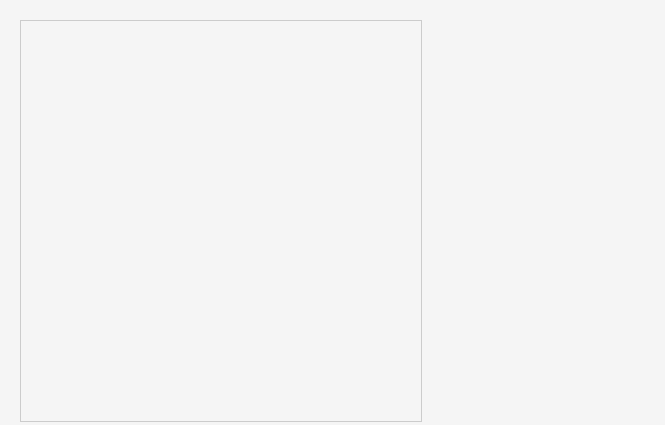
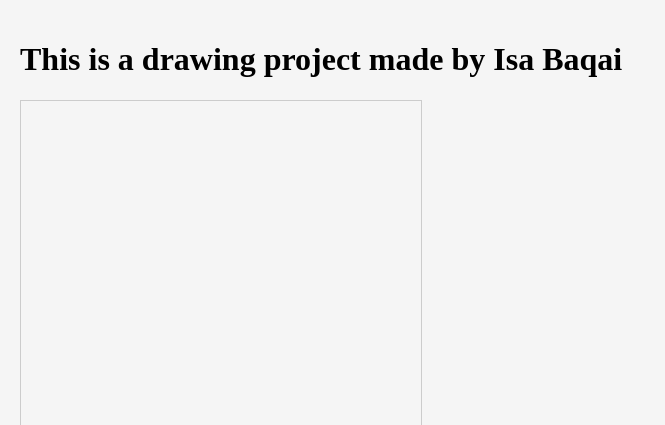
Before and after one commit to isabaqai/animations, a plain HTML site: page index.html in a window 1280 px wide. Shown: the top 425 px of the page, without its empty margins (0-665 px from the left). Drawn offline with Linux system fonts and the light colour scheme.

Commit message:
Adding a title

```diff
--- a/index.html
+++ b/index.html
@@ -17,6 +17,7 @@
   </style>
 </head>
 <body>
+    <h1>This is a drawing project made by Isa Baqai</h1>
   <canvas id="myProject" width="400" height="400"></canvas>
   <script type="application/processing" data-processing-target="myProject">
 
```
